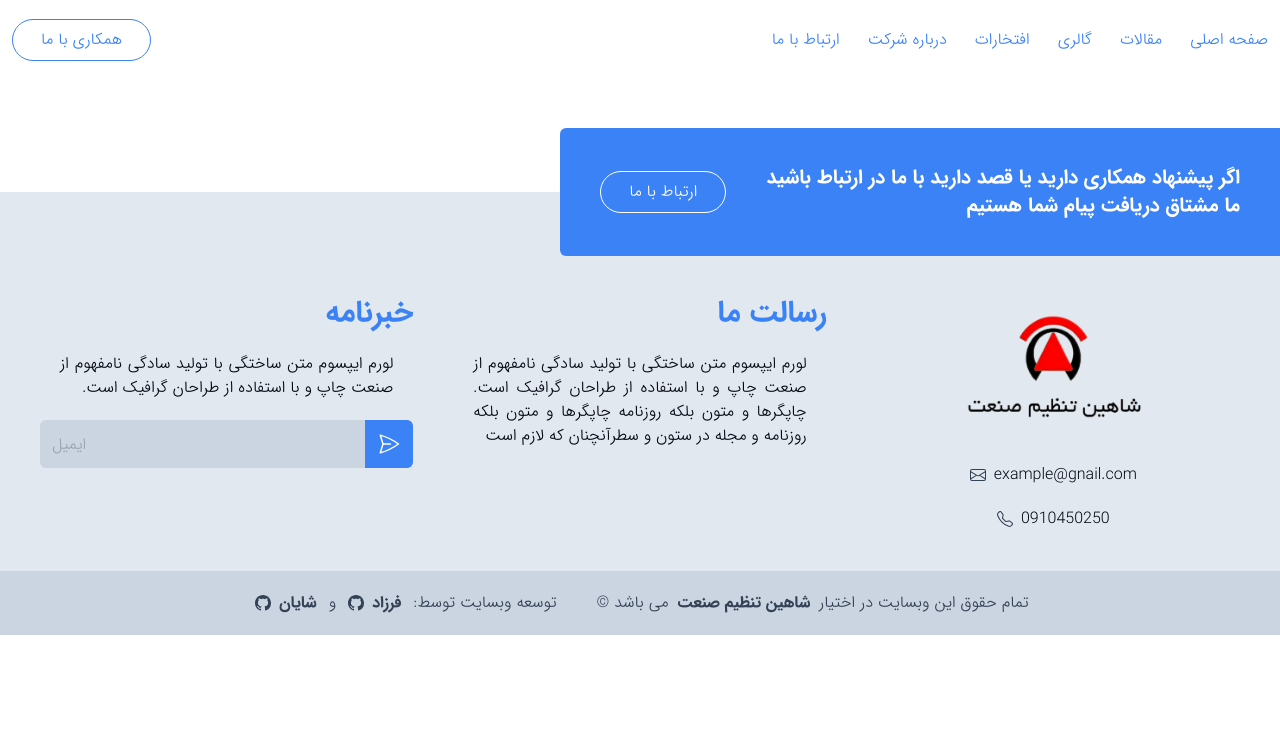
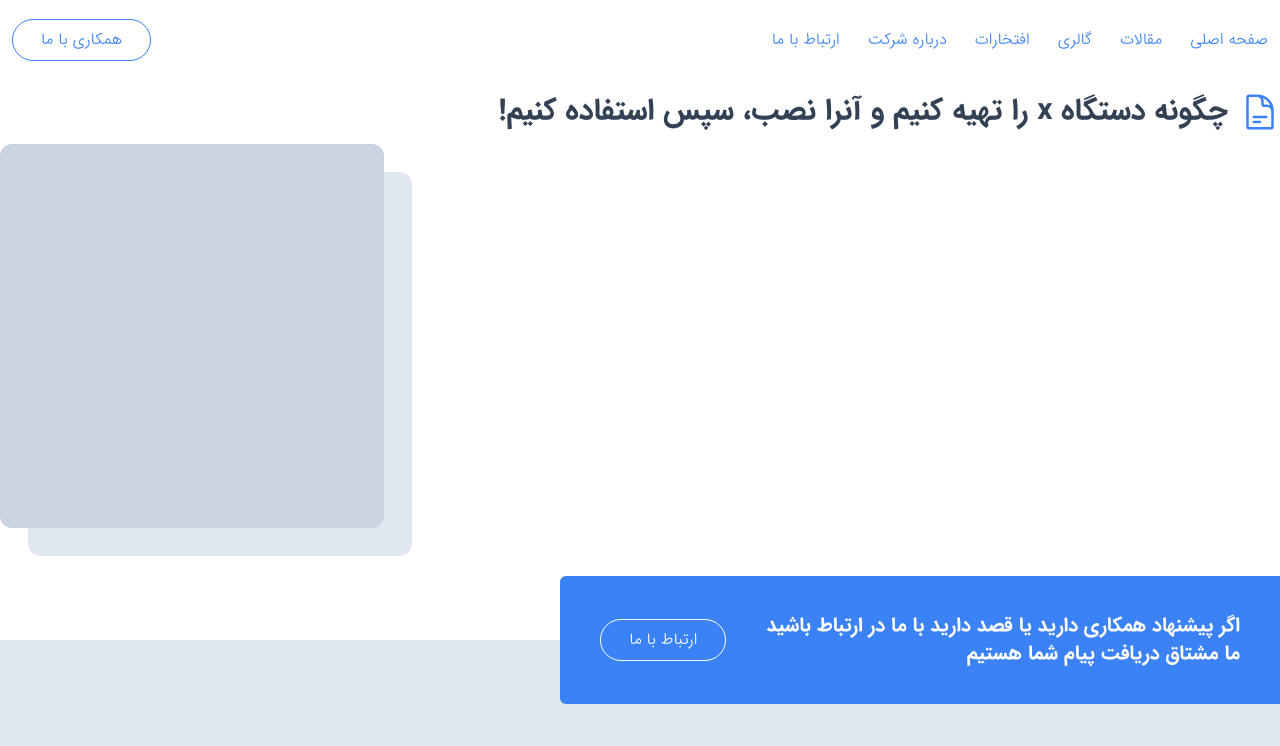
Before and after one commit to FarzadVav/shahinTanzimSanat, a React (Vite) app: page /single-blog in a window 1280 px wide. Shown: the top 746 px of the page. Built offline with nearby package versions, Linux system fonts and the light colour scheme.

Commit message:
build SingleBlog page

```diff
--- a/src/pages/Blogs/Blogs.jsx
+++ b/src/pages/Blogs/Blogs.jsx
@@ -7,7 +7,7 @@ function BlogBox() {
     <div className='bg-slate-200 w-72 flex flex-col justify-center items-center gap-5 rounded-xl pb-3 px-3'>
       <div className="bg-slate-300 w-72 h-72 rounded-t-xl overflow-hidden"></div>
       <div className="w-full flex justify-center items-center h-12">
-        <Link className='irsB text-center hover:text-blue-500'>چگونه دستگاه x را تهیه کنیم و آنرا نصب، سپس استفاده کنیم!</Link>
+        <Link to='/single-blog' className='irsB text-center hover:text-blue-500'>چگونه دستگاه x را تهیه کنیم و آنرا نصب، سپس استفاده کنیم!</Link>
       </div>
       <div className="w-full h-5 flex justify-center items-center gap-3 select-none">
         <svg className="stroke-slate-700 w-5 h-5" xmlns="http://www.w3.org/2000/svg" fill="none" viewBox="0 0 24 24" strokeWidth={1} stroke="currentColor">
--- /dev/null
+++ b/src/pages/SingleBlog/SingleBlog.jsx
@@ -0,0 +1,26 @@
+import React from 'react'
+import Title from "./../../components/Title"
+
+export default function SingleBlog() {
+  return (
+    <div className='container mt-3 flex flex-col justify-center items-center px-3
+      sm:p-0'>
+      <Title
+        svg={(
+          <svg className="stroke-blue-500 w-10 h-10" xmlns="http://www.w3.org/2000/svg" fill="none" viewBox="0 0 24 24" strokeWidth={1.5} stroke="currentColor">
+            <path strokeLinecap="round" strokeLinejoin="round" d="M19.5 14.25v-2.625a3.375 3.375 0 00-3.375-3.375h-1.5A1.125 1.125 0 0113.5 7.125v-1.5a3.375 3.375 0 00-3.375-3.375H8.25m0 12.75h7.5m-7.5 3H12M10.5 2.25H5.625c-.621 0-1.125.504-1.125 1.125v17.25c0 .621.504 1.125 1.125 1.125h12.75c.621 0 1.125-.504 1.125-1.125V11.25a9 9 0 00-9-9z" />
+          </svg>
+        )}
+        title='چگونه دستگاه x را تهیه کنیم و آنرا نصب، سپس استفاده کنیم!'
+      />
+      <div className="w-full flex justify-center items-center mt-3">
+        <div className="w-1/2 h-96"></div>
+        <div className="w-1/2 h-96 flex justify-end items-center">
+          <div className="bg-slate-300 w-96 h-96 rounded-xl relative
+            before:content-normal before:bg-slate-200 before:w-full before:h-full before:rounded-xl before:-z-10
+            before:absolute before:-right-7 before:-bottom-7"></div>
+        </div>
+      </div>
+    </div>
+  )
+}
--- a/src/routes.jsx
+++ b/src/routes.jsx
@@ -1,11 +1,13 @@
 import Home from "./pages/Home/Home"
 import Gallery from "./pages/Gallery/Gallery"
 import Blogs from "./pages/Blogs/Blogs"
+import SingleBlog from "./pages/SingleBlog/SingleBlog"
 
 const routes = [
   { path: '/', element: <Home /> },
   { path: '/gallery', element: <Gallery /> },
   { path: '/blogs', element: <Blogs /> },
+  { path: '/single-blog', element: <SingleBlog /> },
 ]
 
 export default routes
```
